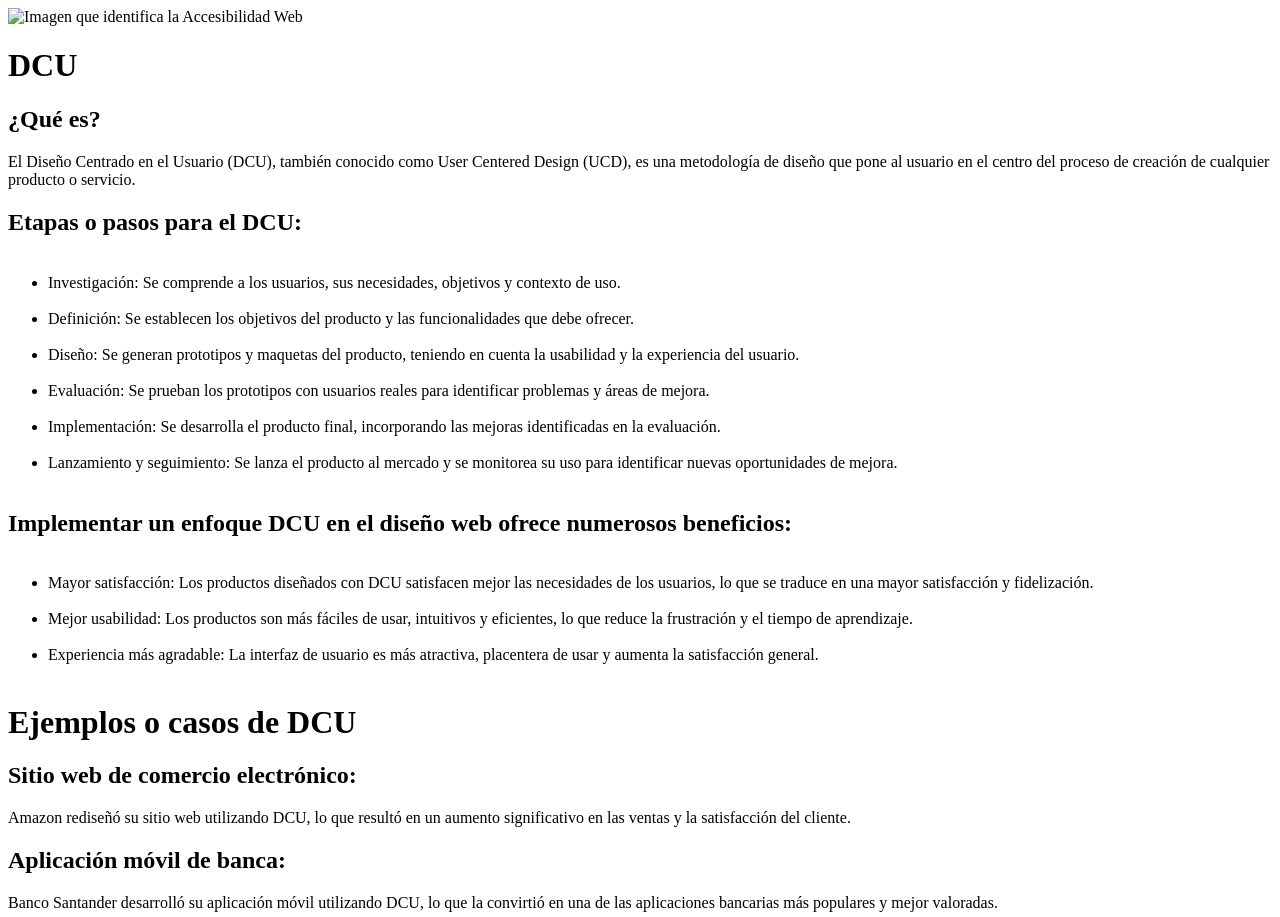
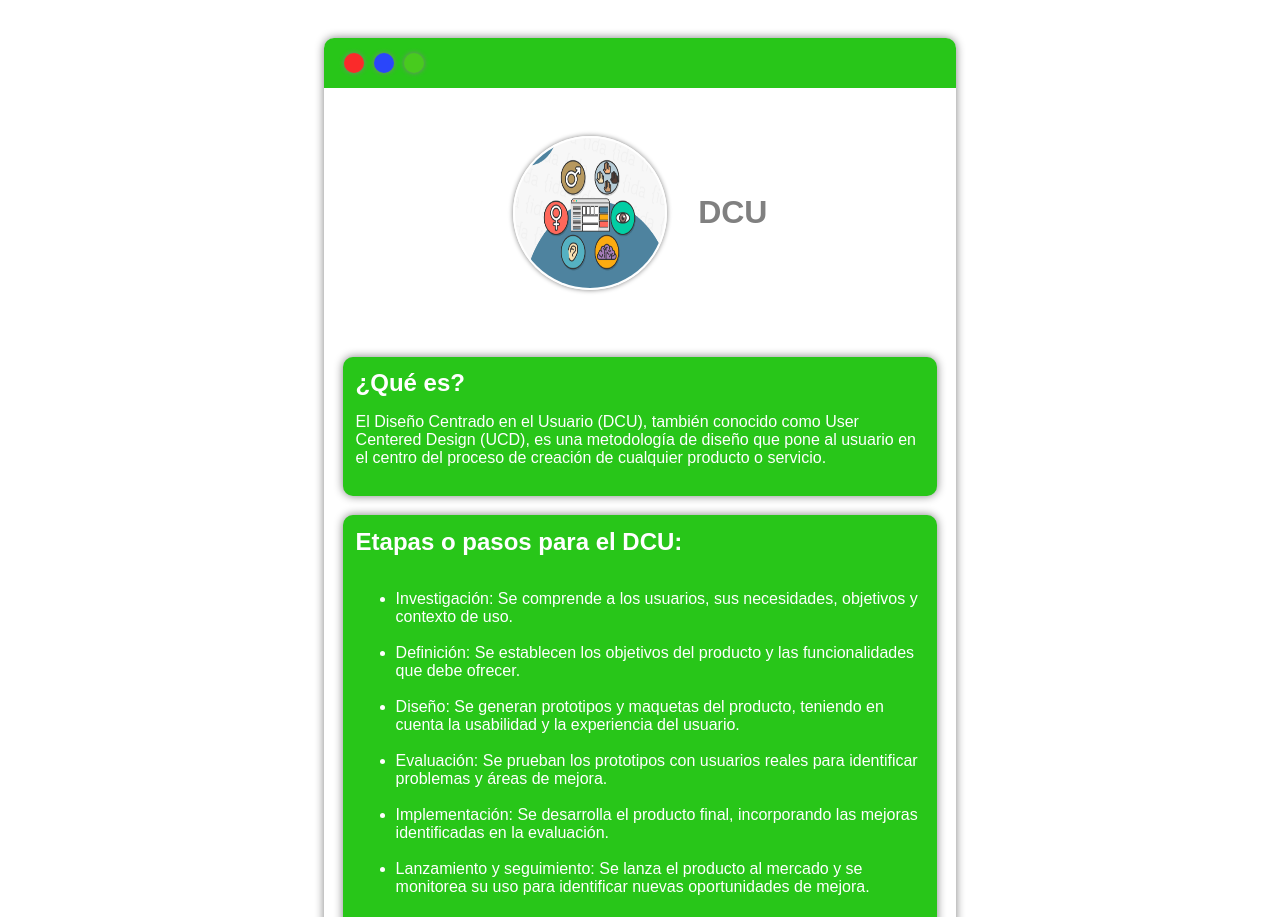
Before and after one commit to agueroda2004/Investigacion3, a plain HTML site: page index.html in a window 1280 px wide. Shown: the top 917 px of the page. Drawn offline with Linux system fonts and the light colour scheme; the site is published under a folder, as on GitHub Pages, so addresses that start at the root find nothing.

Commit message:
Update index.html

```diff
--- a/index.html
+++ b/index.html
@@ -3,7 +3,7 @@
 <head>
     <meta charset="UTF-8">
     <meta name="viewport" content="width=device-width, initial-scale=1.0">
-    <link rel="stylesheet" href="/CSS/Style.css">
+    <link rel="stylesheet" href="CSS/Style.css">
     <title>DCU</title>
 </head>
 <body>
@@ -14,7 +14,7 @@
             <div class="item__circulo circulo__green"></div>
         </div>
         <div class="div__inicio">
-            <img class="img__inicio" src="/Img/logo.png" alt="Imagen que identifica la Accesibilidad Web">
+            <img class="img__inicio" src="Img/logo.png" alt="Imagen que identifica la Accesibilidad Web">
             <h1 class="texto__inicio">DCU</h1>
         </div>
         <div class="div__informacion">
```
